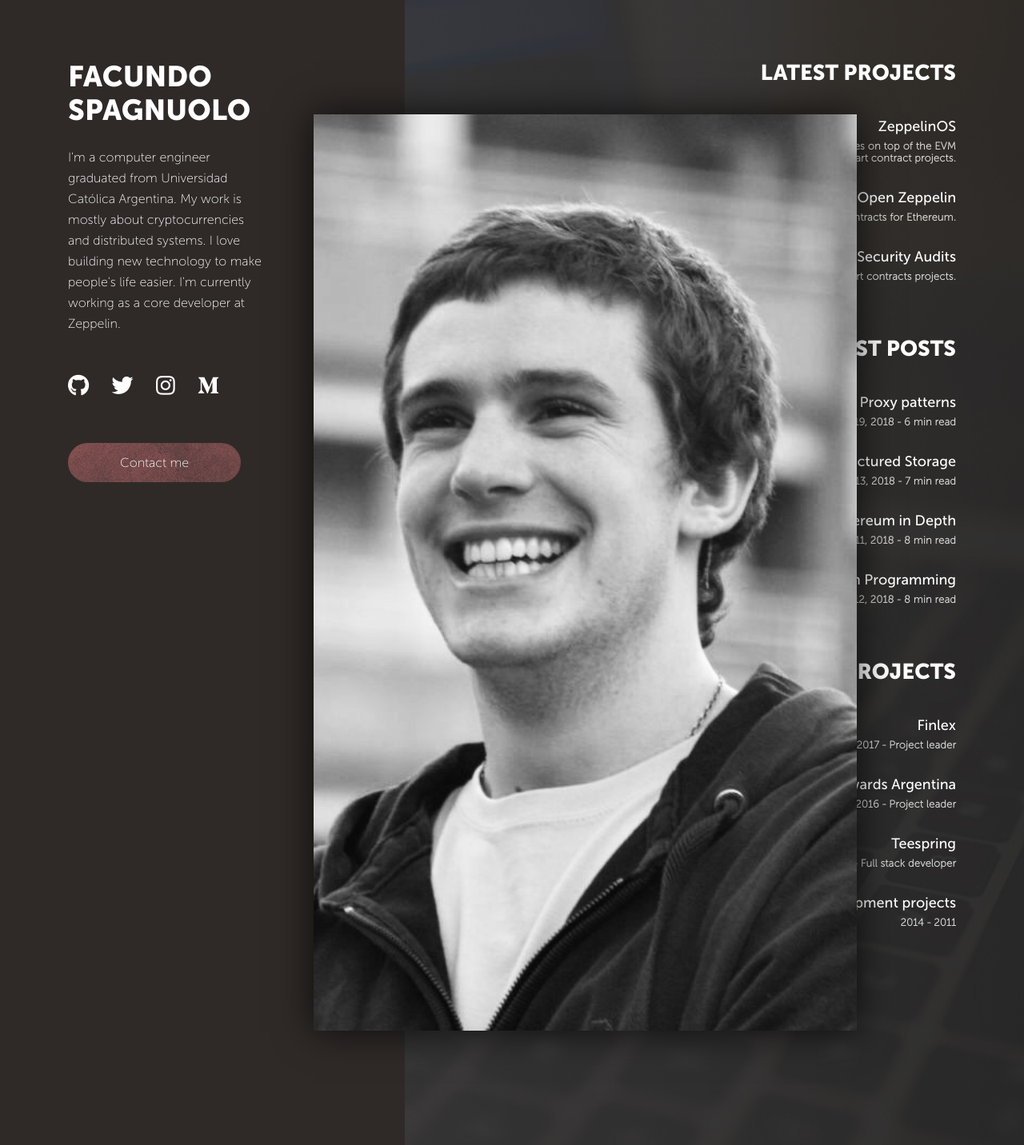
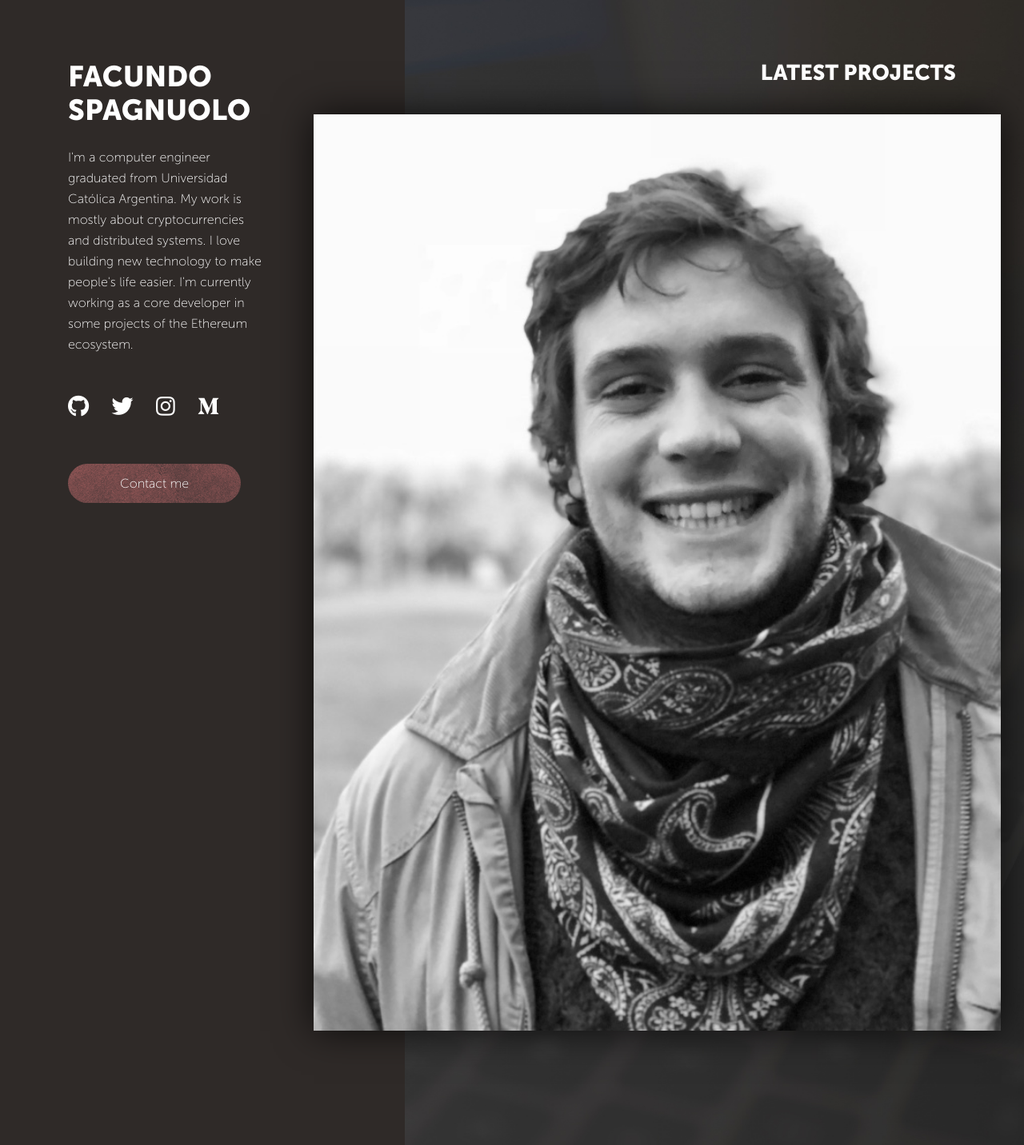
Before and after one commit to facuspagnuolo/facuspagnuolo.github.io, a PHP site: page / in a window 1280 px wide. Shown: the whole page at 80% size. Run offline with PHP 8.4, Linux system fonts and the light colour scheme; some libraries are stand-ins or nearby versions.

Commit message:
Update photos and bio

```diff
--- a/css/styles.css
+++ b/css/styles.css
@@ -26,7 +26,7 @@ a {
   color: inherit;
 }
 .content-wrapper {
-  background-image: url('../facu.jpg');
+  background-image: url('../background.jpg');
   background-repeat: no-repeat;
   background-position: center;
   -webkit-background-size: cover;
--- a/index.html
+++ b/index.html
@@ -41,8 +41,8 @@
     <div class="sidebar-wrapper">
       <div class="about_container">
         <h1 class="about">FACUNDO<br/>SPAGNUOLO</h1>
-        <p class="about-description">I'm a computer engineer graduated from Universidad Católica Argentina. My work is mostly about cryptocurrencies and  distributed systems. I love building new technology to make people's life easier. I'm currently working as a core developer at <a href="http://zeppelin.solutions" target="_bank">Zeppelin.</a></p>
-        <img class="mobile-picture" src="./facu-mobile.png"/>
+        <p class="about-description">I'm a computer engineer graduated from Universidad Católica Argentina. My work is mostly about cryptocurrencies and  distributed systems. I love building new technology to make people's life easier. I'm currently working as a core developer in some projects of the Ethereum ecosystem.</a></p>
+        <img class="mobile-picture" src="./facu-mobile.jpg"/>
         <div class="social">
           <a href="https://github.com/facuspagnuolo" target="_blank"><i class="fab fa-github"></i></a>
           <a href="https://twitter.com/facuspagnuolo" target="_blank"><i class="fab fa-twitter"></i></a>
@@ -52,7 +52,7 @@
         <a href="mailto:facundo_spagnuolo@icloud.com" class="contact-btn">Contact me</a>
       </div>
     </div>
-    <img class="principal-picture" src="./facufoto.png"/>
+    <img class="principal-picture" src="./facu-web.jpg"/>
     <div class="content-wrapper">
       <div class="right-content">
         <h2>LATEST PROJECTS</H2>
```
Also changed, not shown: background.jpg (renamed from facu.jpg), facu-mobile.jpg (added), facu-mobile.png (deleted), facu-web.jpg (added), facufoto.png (deleted).
